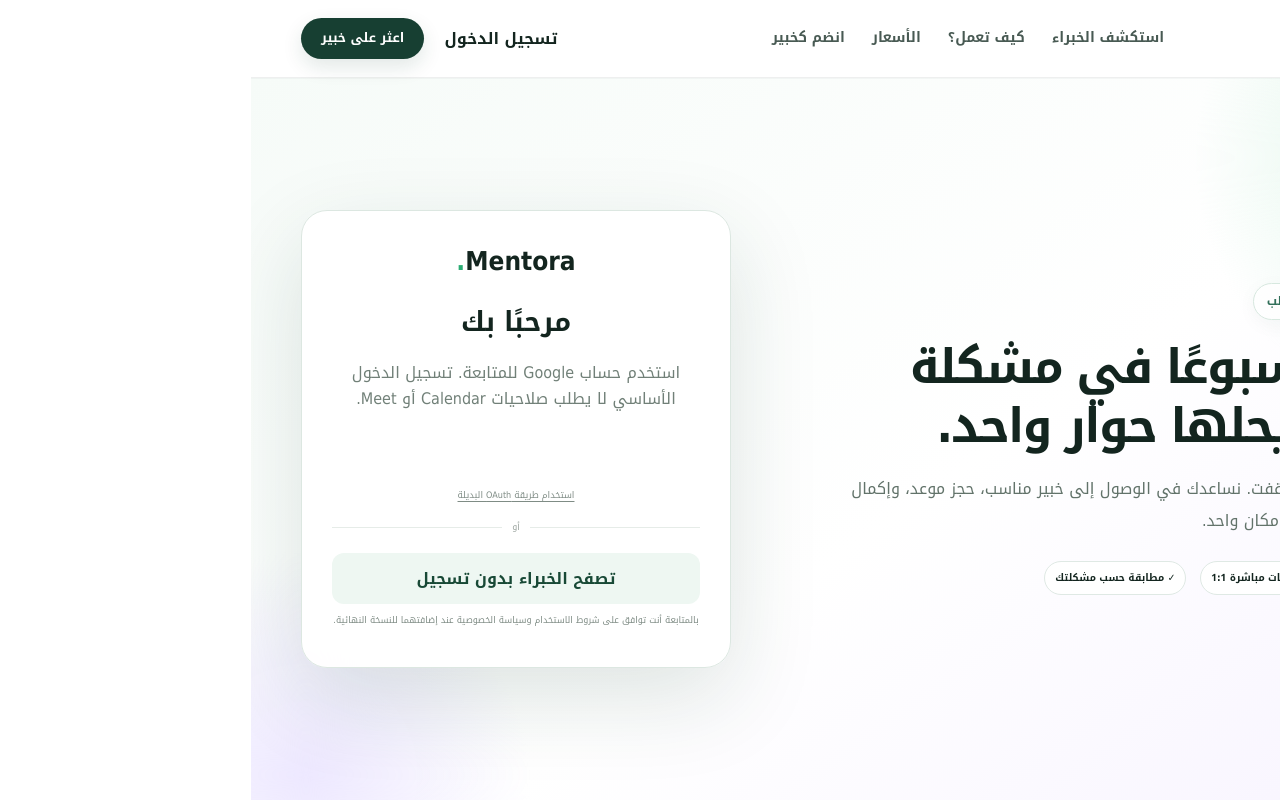
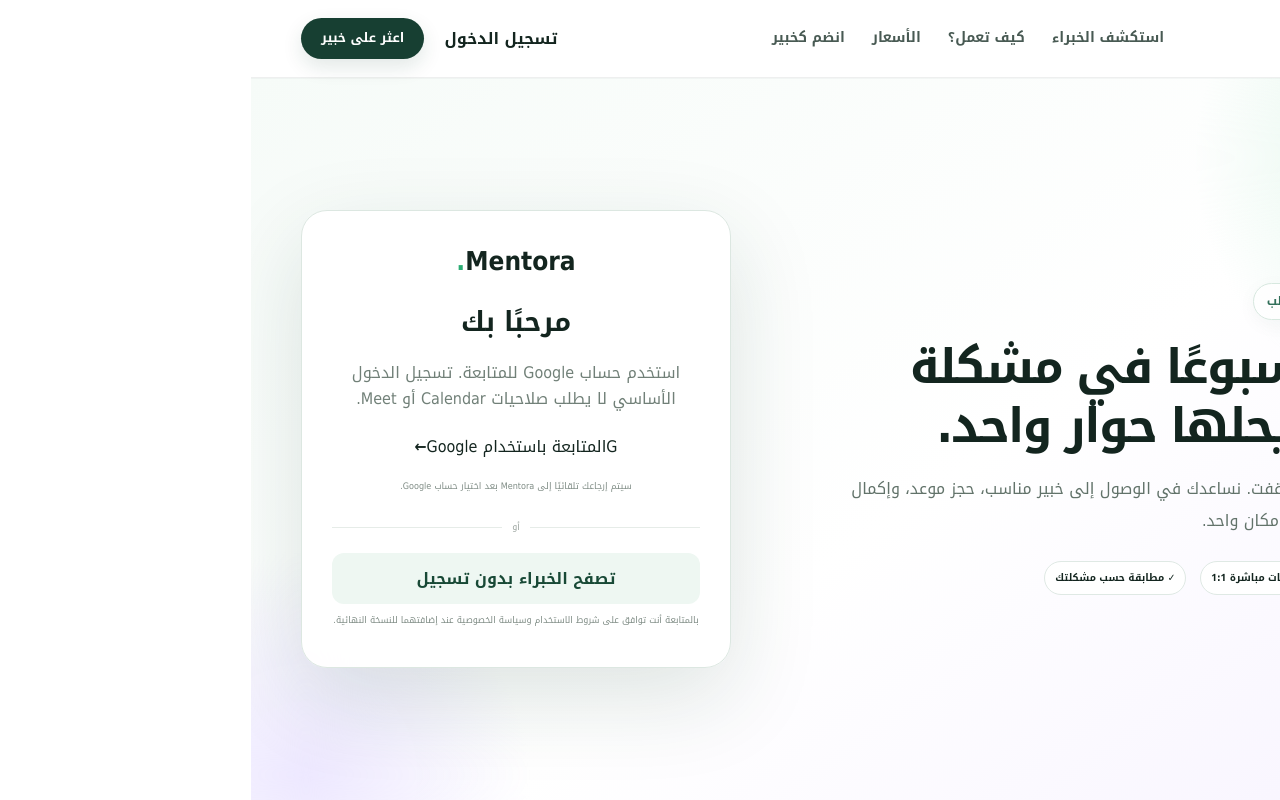
Before and after one commit to AhmedZakaria14/mentora, a Next.js app: page /login in a window 1280 px wide. Built offline with nearby package versions, Linux system fonts and the light colour scheme; no server answers.

Commit message:
Use robust Supabase Google OAuth for primary sign-in

```diff
--- a/src/app/login/GoogleSignInButton.tsx
+++ b/src/app/login/GoogleSignInButton.tsx
@@ -1,98 +1,13 @@
-"use client";
-
-import Script from "next/script";
-import { useRouter } from "next/navigation";
-import { useRef, useState } from "react";
-import { createClient } from "@/lib/supabase/client";
-
-const GOOGLE_CLIENT_ID =
-  process.env.NEXT_PUBLIC_GOOGLE_CLIENT_ID ||
-  "167963758304-mm6cqpavp9jlcjdrcr7opm276ssqlmvs.apps.googleusercontent.com";
-
-type GoogleCredentialResponse = { credential?: string };
-
-declare global {
-  interface Window {
-    google?: {
-      accounts: {
-        id: {
-          initialize: (options: Record<string, unknown>) => void;
-          renderButton: (element: HTMLElement, options: Record<string, unknown>) => void;
-        };
-      };
-    };
-  }
-}
-
-function bytesToHex(bytes: Uint8Array) {
-  return Array.from(bytes).map((byte) => byte.toString(16).padStart(2, "0")).join("");
-}
-
-async function createNoncePair() {
-  const raw = bytesToHex(crypto.getRandomValues(new Uint8Array(32)));
-  const digest = await crypto.subtle.digest("SHA-256", new TextEncoder().encode(raw));
-  return { raw, hashed: bytesToHex(new Uint8Array(digest)) };
-}
-
 export function GoogleSignInButton({ next = "/dashboard" }: { next?: string }) {
-  const containerRef = useRef<HTMLDivElement>(null);
-  const router = useRouter();
-  const [status, setStatus] = useState<"idle" | "loading" | "error">("idle");
-
-  async function setupGoogleButton() {
-    if (!window.google || !containerRef.current) return;
-    const nonce = await createNoncePair();
-
-    window.google.accounts.id.initialize({
-      client_id: GOOGLE_CLIENT_ID,
-      nonce: nonce.hashed,
-      use_fedcm_for_prompt: true,
-      callback: async (response: GoogleCredentialResponse) => {
-        if (!response.credential) {
-          setStatus("error");
-          return;
-        }
-
-        setStatus("loading");
-        const supabase = createClient();
-        const { error } = await supabase.auth.signInWithIdToken({
-          provider: "google",
-          token: response.credential,
-          nonce: nonce.raw,
-        });
-
-        if (error) {
-          console.error("Google ID token sign-in failed", error);
-          setStatus("error");
-          return;
-        }
-
-        router.replace(next.startsWith("/") && !next.startsWith("//") ? next : "/dashboard");
-        router.refresh();
-      },
-    });
-
-    containerRef.current.innerHTML = "";
-    window.google.accounts.id.renderButton(containerRef.current, {
-      type: "standard",
-      theme: "outline",
-      size: "large",
-      shape: "pill",
-      text: "continue_with",
-      logo_alignment: "left",
-      width: 360,
-    });
-  }
-
+  const safeNext = next.startsWith("/") && !next.startsWith("//") ? next : "/dashboard";
   return (
     <div className="googleSignInWrap">
-      <Script src="https://accounts.google.com/gsi/client" strategy="afterInteractive" onLoad={setupGoogleButton} />
-      <div ref={containerRef} className="googleButtonHost" aria-label="المتابعة باستخدام Google" />
-      {status === "loading" ? <p className="loginStatus">جارٍ تسجيل الدخول بأمان…</p> : null}
-      {status === "error" ? (
-        <p className="notice error">تعذر إكمال تسجيل Google. تحقق من إعداد Authorized JavaScript origins ثم حاول مرة أخرى.</p>
-      ) : null}
-      <a className="loginFallback" href={`/auth/google?next=${encodeURIComponent(next)}`}>استخدام طريقة OAuth البديلة</a>
+      <a className="googleOAuthButton" href={`/auth/google?next=${encodeURIComponent(safeNext)}`}>
+        <span className="googleMark" aria-hidden="true">G</span>
+        <span>المتابعة باستخدام Google</span>
+        <b aria-hidden="true">←</b>
+      </a>
+      <p className="loginStatus">سيتم إرجاعك تلقائيًا إلى Mentora بعد اختيار حساب Google.</p>
     </div>
   );
 }
```
